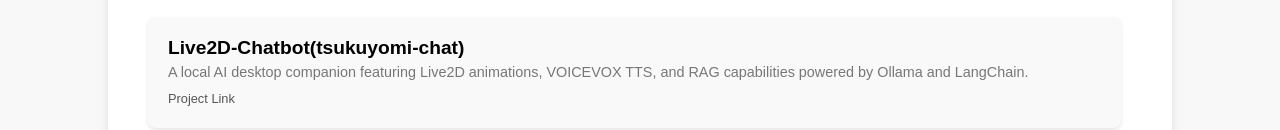
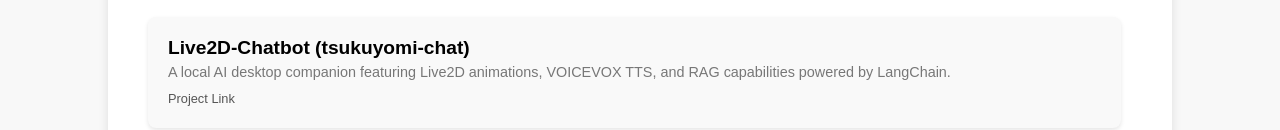
Before and after one commit to Gabriel0w0/Gabriel0w0.github.io, a plain HTML site: page index.html in a window 1280 px wide. Shown: the part 390-520 px from the top of the page. Drawn offline with Linux system fonts and the light colour scheme.

Commit message:
Update project name and description in index.html

```diff
--- a/index.html
+++ b/index.html
@@ -154,8 +154,8 @@
 
             <div class="info-card">
                 <div class="info-info">
-                    <div class="info-name">Live2D-Chatbot(tsukuyomi-chat)</div>
-                    <div class="info-title">A local AI desktop companion featuring Live2D animations, VOICEVOX TTS, and RAG capabilities powered by Ollama and LangChain.</div>
+                    <div class="info-name">Live2D-Chatbot (tsukuyomi-chat)</div>
+                    <div class="info-title">A local AI desktop companion featuring Live2D animations, VOICEVOX TTS, and RAG capabilities powered by LangChain.</div>
                     <div class="info-description"><a href="https://github.com/Gabriel0w0/tsukuyomi-chat">Project Link</a></br></div>
                 </div>
             </div>
```
